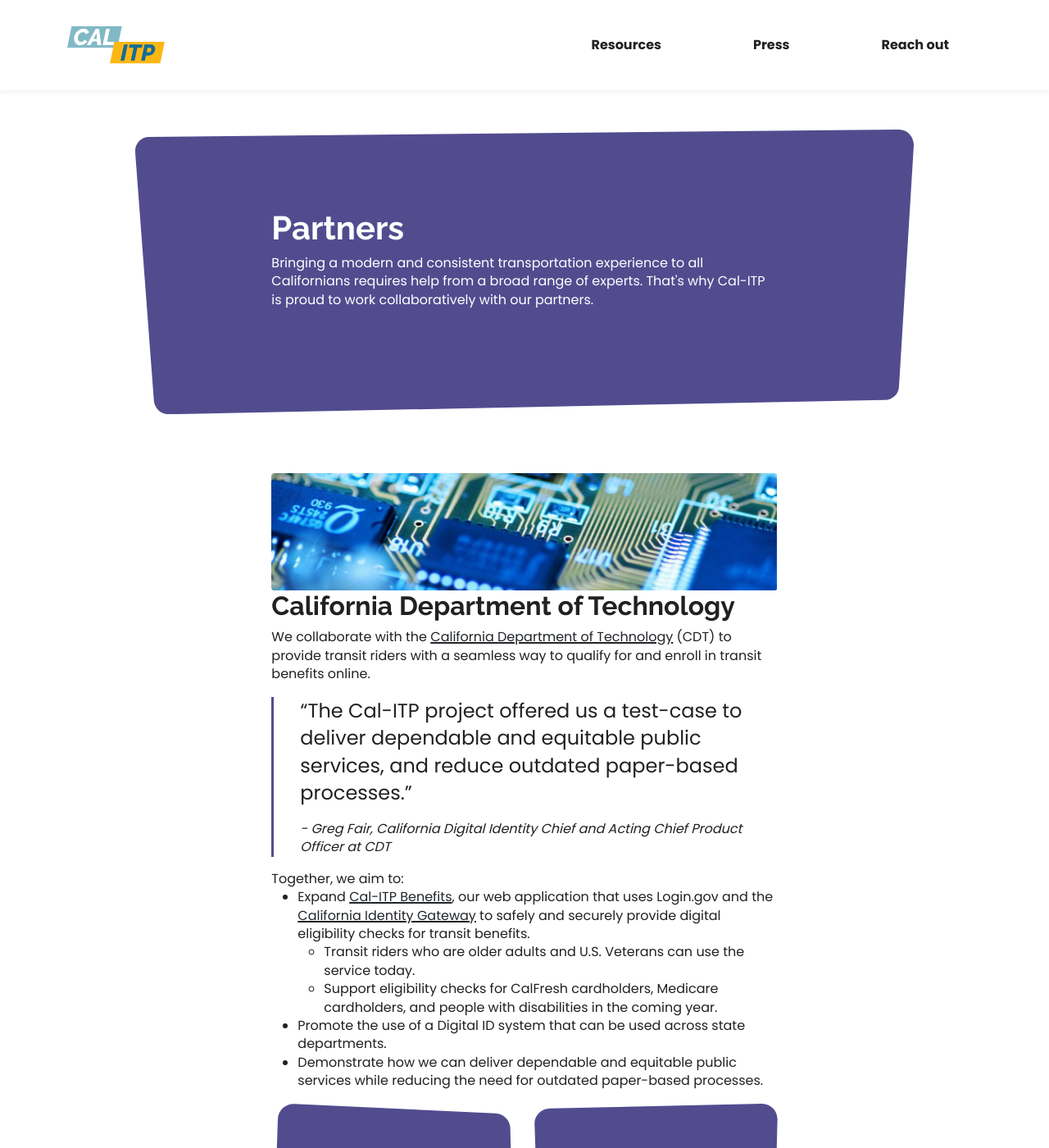
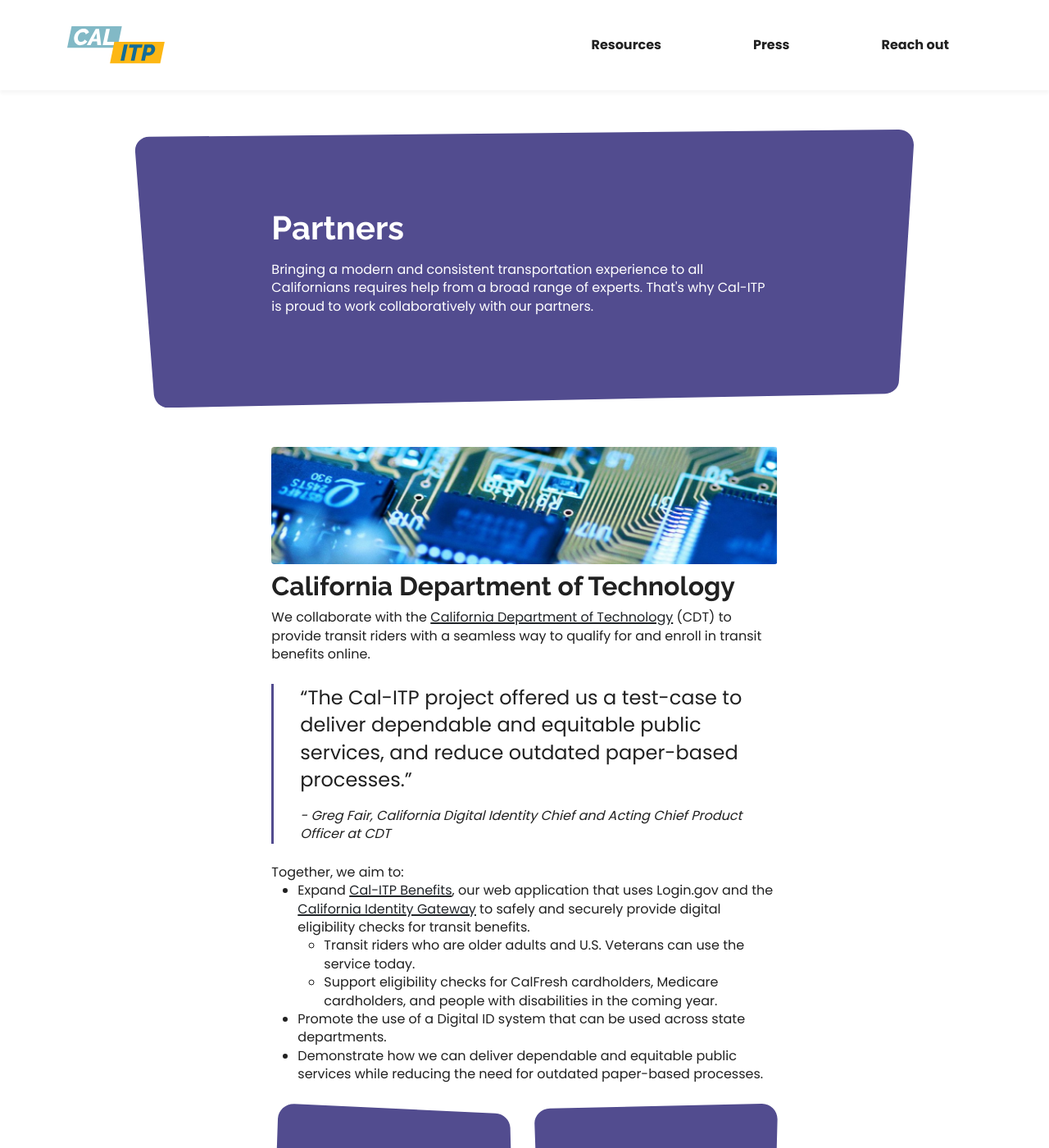
Before and after one commit to cal-itp/calitp.org, a Jekyll site: the page built from src/partners.html, in a window 1280 px wide and 1400 px high. Shown: the whole window at 82% size. Built offline with Jekyll 4.4.1, drawn with Linux system fonts in a browser that asks for light colours.

Commit message:
feat(partners): desktop h2 spacing

```diff
--- a/src/partners.html
+++ b/src/partners.html
@@ -9,8 +9,8 @@
 <div class="row justify-content-center">
   <div class="clipped background-purple-4 col-11 col-md-10 mt-4 mt-md-5 mb-4 py-4 py-md-5 px-4 px-md-0">
     <div class="offset-md-2 col-md-8 py-3 py-md-5 px-2 px-md-2">
-      <h1 class="text-white mb-2">Partners</h1>
-      <p class="text-white mb-3 pb-3">
+      <h1 class="text-white mb-3">Partners</h1>
+      <p class="text-white mb-3">
         Bringing a modern and consistent transportation experience to all Californians requires help from a broad range of
         experts. That's why Cal-ITP is proud to work collaboratively with our partners.
       </p>
@@ -20,16 +20,16 @@
 
 <section class="row justify-content-center">
   <div class="col-10">
-    <div class="offset-md-2 col-md-8 mt-5 mb-5 pb-5">
-      <section>
+    <div class="offset-md-2 col-md-8 mt-4">
+      <section class="pb-2">
         <img class="w-100 rounded-1" src="/images/partners-cdt-background.png" />
-        <h2>California Department of Technology</h2>
+        <h2 class="my-2">California Department of Technology</h2>
         <p>
           We collaborate with the
           <a class="link-dark fw-normal" href="https://cdt.ca.gov/" target="_blank">California Department of Technology</a> (CDT)
           to provide transit riders with a seamless way to qualify for and enroll in transit benefits online.
         </p>
-        <figure class="quote">
+        <figure class="quote my-4">
           <blockquote>
             “The Cal-ITP project offered us a test-case to deliver dependable and equitable public services, and reduce outdated
             paper-based processes.”
@@ -59,7 +59,7 @@
             paper-based processes.
           </li>
         </ul>
-        <div class="row justify-content-md-center align-content-stretch">
+        <div class="row justify-content-md-center align-content-stretch my-4">
           <div class="col-12 col-md-12 col-lg-6">
             <div class="background-purple-4 pt-3 pt-md-5 px-3 text-center clipped-stat-start">
               <h1 style="font-size: 64px" class="text-white">8.6%</h1>
@@ -82,12 +82,12 @@
         </p>
       </section>
 
-      <hr />
+      <hr class="my-4" />
 
-      <section>
+      <section class="pt-4">
         <img class="w-100 rounded-1" src="/images/partners-carb-background.png" />
-        <h2>California Air Resources Board</h2>
-        <figure class="quote">
+        <h2 class="my-2">California Air Resources Board</h2>
+        <figure class="quote my-4">
           <blockquote>“CARB QUOTE TK TK TK.”</blockquote>
           <figcaption>- Name TK, Title at CARB</figcaption>
         </figure>
@@ -114,7 +114,7 @@
             >
           </li>
         </ul>
-        <div class="row justify-content-md-center align-content-stretch">
+        <div class="row justify-content-md-center align-content-stretch my-4">
           <div class="col-12 col-md-12 col-lg-6">
             <div class="background-purple-4 pt-3 pt-md-5 px-3 text-center clipped-stat-start-2">
               <h1 style="font-size: 64px" class="text-white">2035</h1>
@@ -139,7 +139,7 @@
           >
           report.
         </small>
-        <p>
+        <p class="my-4 pb-2">
           For more information on this and other mobility initiatives, please visit
           <a target="_blank" class="link-dark fw-normal" href="https://ww2.arb.ca.gov/">CARB</a>. You can view more about our work
           with public and private sector partners in our
@@ -152,7 +152,7 @@
         </p>
       </section>
 
-      <hr />
+      <hr class="py-2 my-4" />
     </div>
   </div>
 </section>
--- a/src/stylesheets/main.css
+++ b/src/stylesheets/main.css
@@ -16,6 +16,7 @@
   --bs-body-color: rgb(33, 33, 33); /* #212121 */
   --bs-link-color: rgb(4, 91, 134); /* #045B86, calitp-primary-blue */
   --bs-link-hover-color: rgb(4, 72, 105); /* #044869, calitp-primary-dark-blue */
+  --bs-dark-rgb: rgb(33, 33, 33); /* #212121 */
   --bs-secondary-rgb: 143, 147, 153; /* calitp-gray-3 */
   --calitp-primary-blue: rgb(4, 91, 134); /* #045B86 */
   --calitp-primary-dark-blue: rgb(4, 72, 105); /* #044869, , calitp-primary-dark-blue */
```
